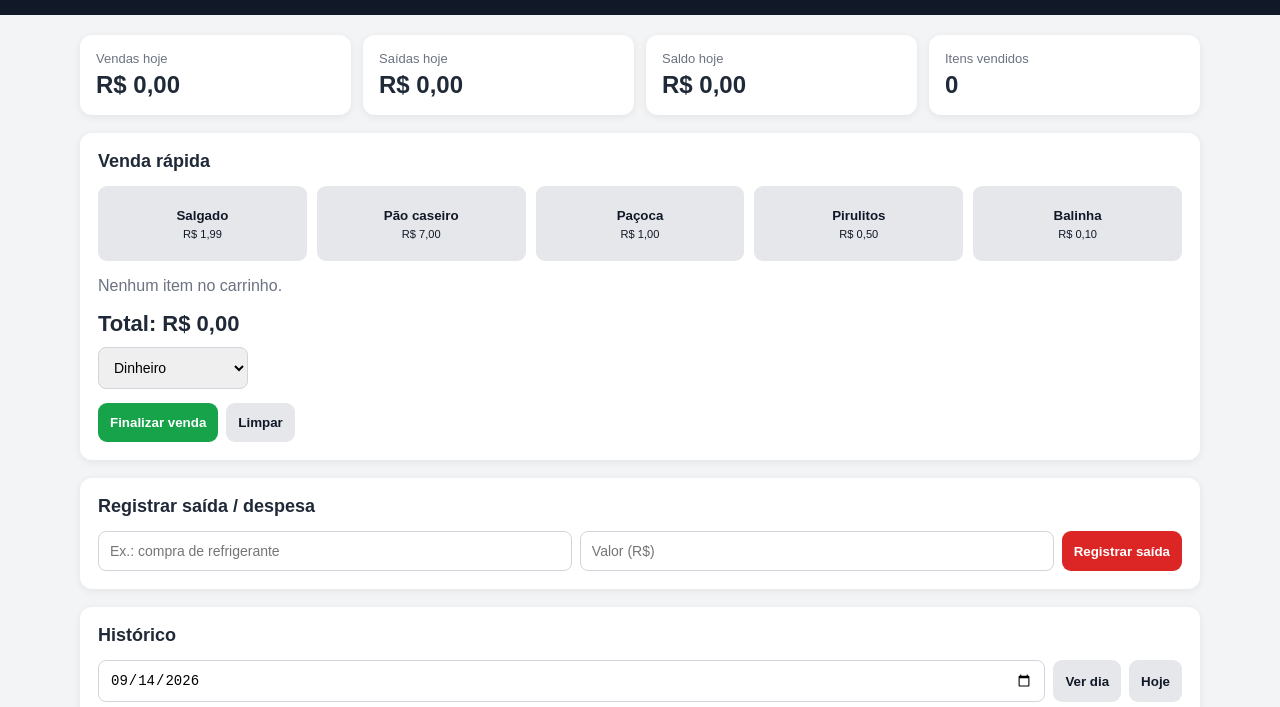
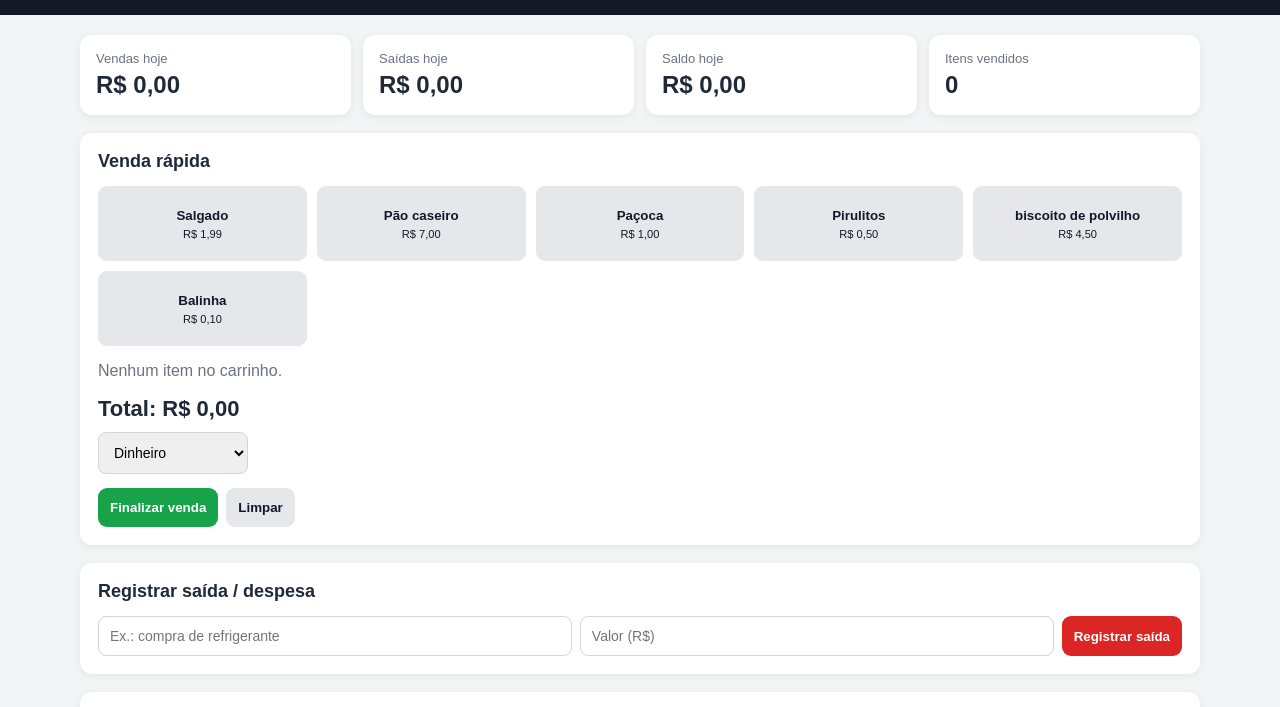
Before and after one commit to RedeAtualCia/sistema_shekinhah, a plain HTML site: page index.html in a window 1280 px wide. Shown: the part 70-777 px from the top of the page. Drawn offline with Linux system fonts and the light colour scheme.

Commit message:
Update index.html

```diff
--- a/index.html
+++ b/index.html
@@ -99,7 +99,7 @@ table{width:100%;border-collapse:collapse;font-size:14px}th,td{padding:9px;borde
 const CHAVE='shekinhah_caixa_v1';
 const produtos=[
  {name:'Salgado',price:1.99},{name:'Pão caseiro',price:7.00},
- {name:'Paçoca',price:1.00},{name:'Pirulitos',price:0.50},{name:'Balinha',price:0.10}
+ {name:'Paçoca',price:1.00},{name:'Pirulitos',price:0.50},{name:'biscoito de polvilho',price:4.50},{name:'Balinha',price:0.10}
 ];
 let db=JSON.parse(localStorage.getItem(CHAVE)||'{"movimentos":[]}');
 let carrinho={};
```
